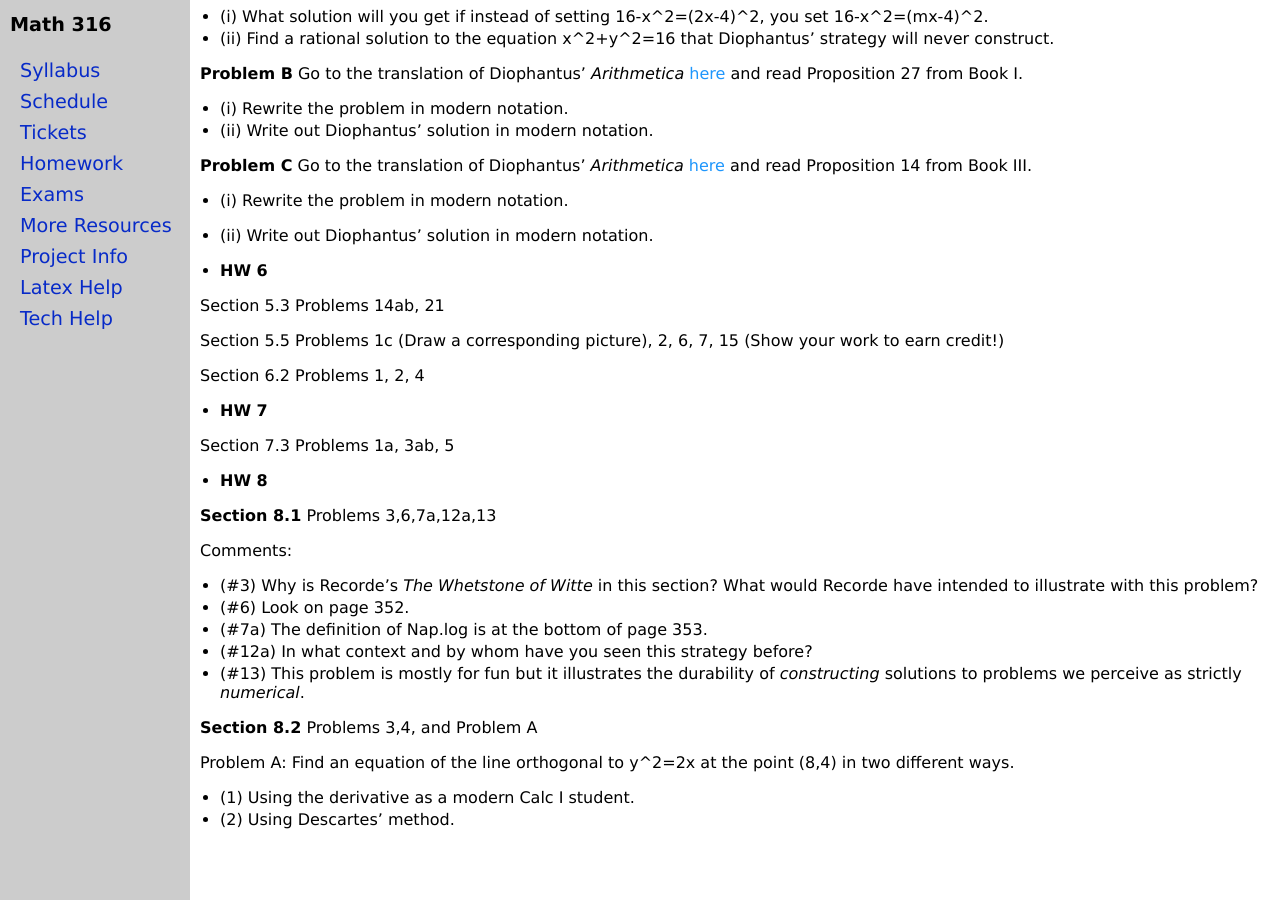
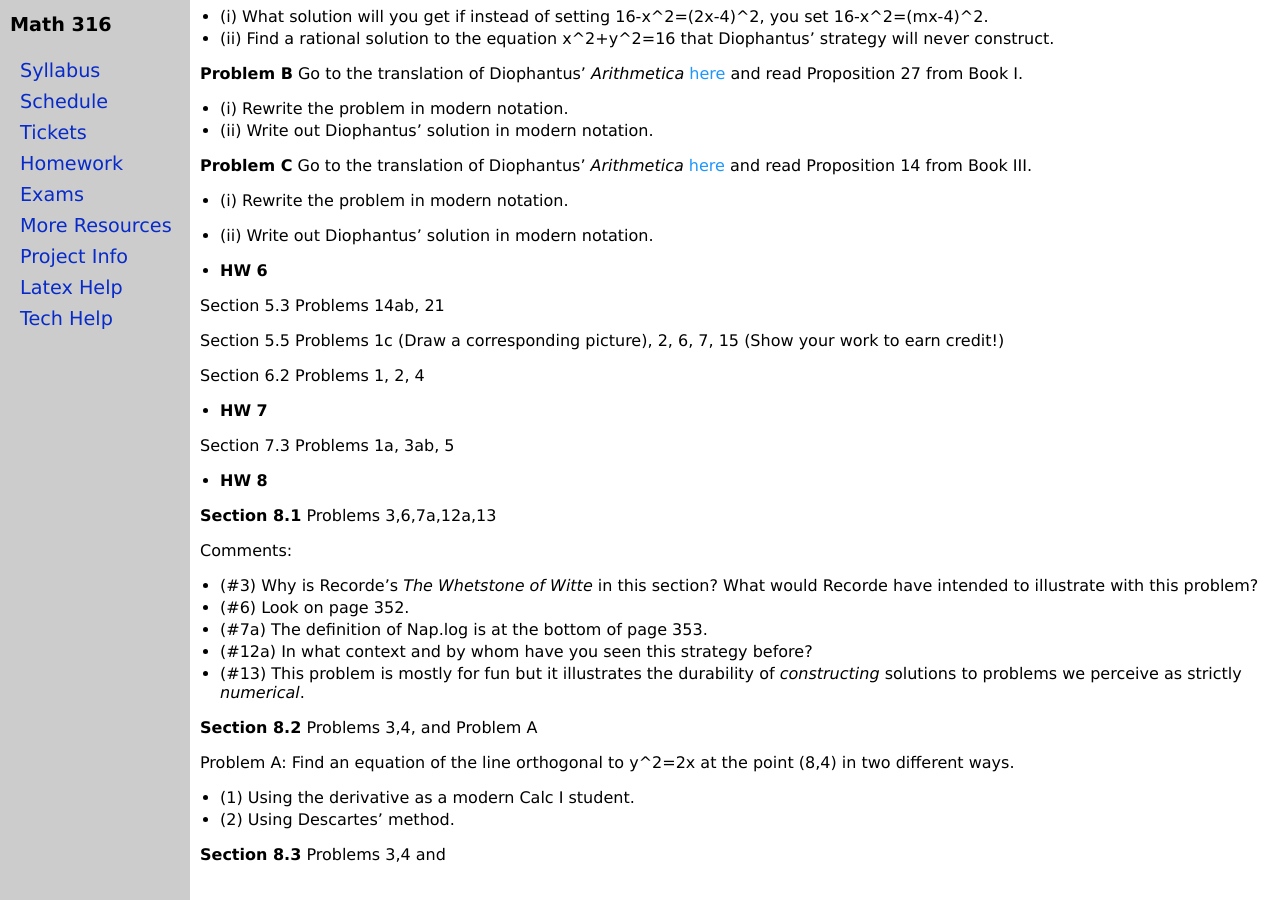
Before and after one commit to jrfaudree/HOM, a Jekyll site: the page built from homework.md, in a window 1280 px wide and 900 px high, scrolled down 1597 px. Built offline with Jekyll 4.4.1, drawn with Linux system fonts in a browser that asks for light colours.

Commit message:
Update homework.md

```diff
--- a/homework.md
+++ b/homework.md
@@ -125,3 +125,5 @@ Comments:
 Problem A: Find an equation of the line orthogonal to y^2=2x at the point (8,4) in two different ways.
  * (1) Using the derivative as a modern Calc I student.
  * (2) Using Descartes' method.
+
+**Section 8.3** Problems 3,4 and
```
